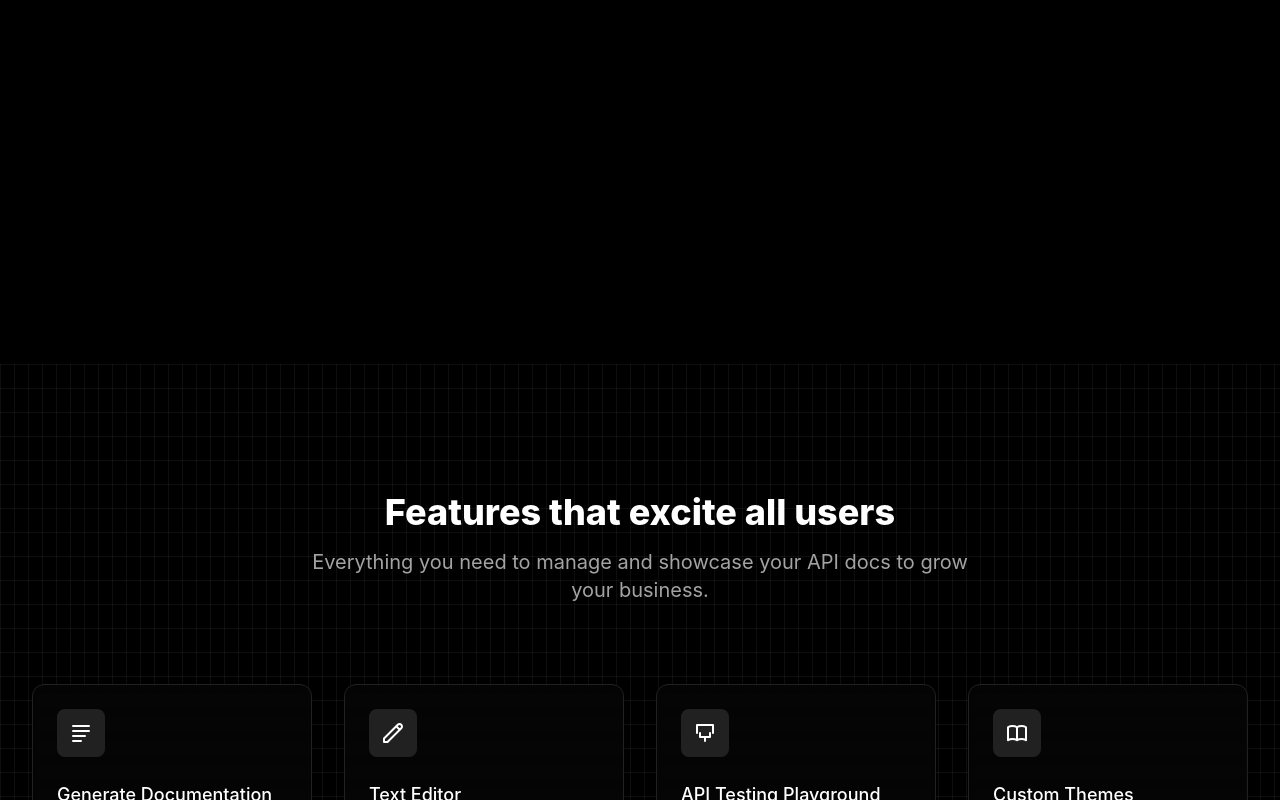
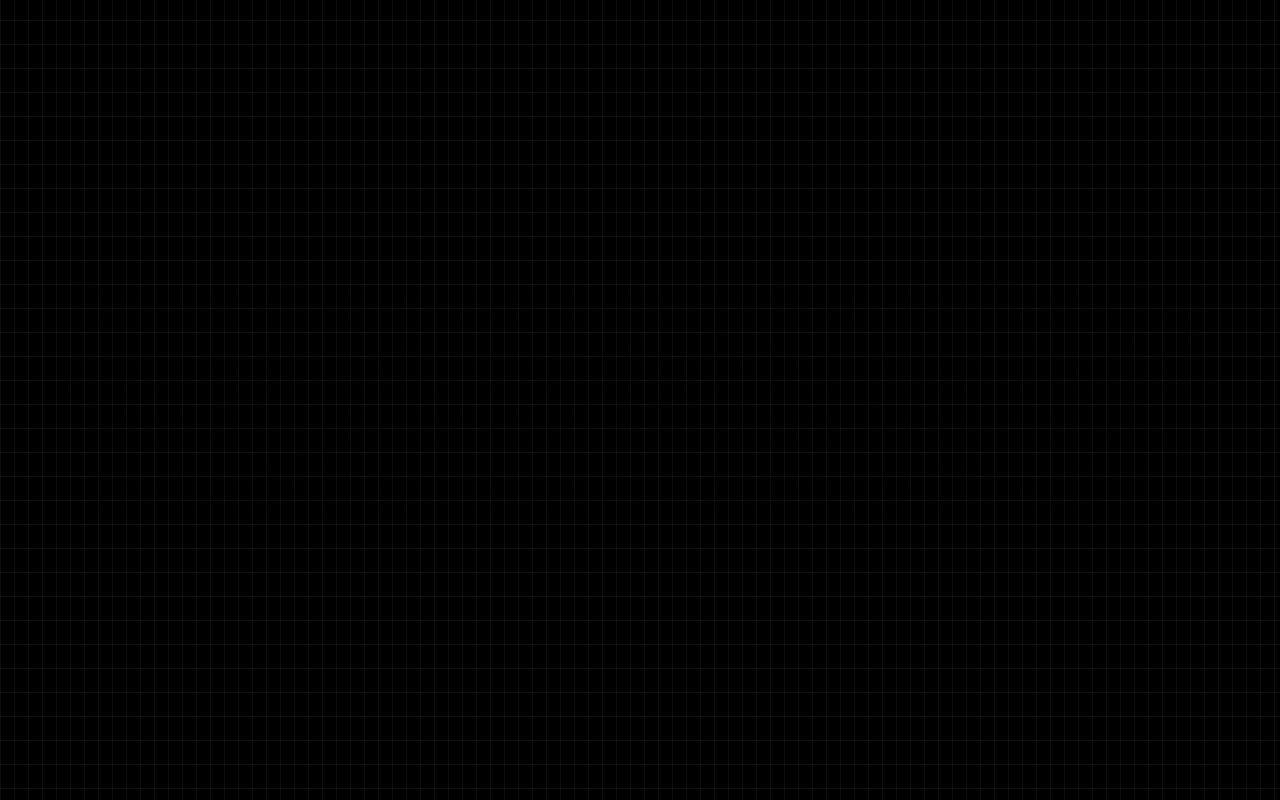
Before and after one commit to giannihart/landing_page, a React (Create React App) app: page / in a window 1280 px wide. Shown: the part 1560-2360 px from the top of the page. Built offline with nearby package versions, Linux system fonts and the light colour scheme.

Commit message:
updated background

```diff
--- a/src/App.tsx
+++ b/src/App.tsx
@@ -26,7 +26,7 @@ function App() {
       />
       <TextRevealByWord
         text="Devscribe saves enterprises millions by automatically transforming repositories into AI-generated API docs in seconds, reducing developer hours by 20-30%."
-        className="bg-background"
+        className="py-24 bg-background"
       />
       <Features />
       <UserTypes />
--- a/src/components/Collaboration /SupportSection.tsx
+++ b/src/components/Collaboration /SupportSection.tsx
@@ -2,7 +2,7 @@ import React from 'react';
 
 const SupportSection = () => {
   return (
-    <section className="relative py-16 bg-background">
+    <section className="relative py-24 bg-background">
       {/* Background decoration */}
       <div className="absolute inset-0">
         <div className="absolute inset-0 bg-gradient-radial from-primary/5 via-background to-background" />
--- a/src/components/features/Features.tsx
+++ b/src/components/features/Features.tsx
@@ -77,7 +77,7 @@ const features = [
 
 const Features = () => {
   return (
-    <div className="relative py-20 md:py-32 bg-background" id="features">
+    <div className="relative py-24 bg-background" id="features">
       {/* Background decoration */}
       <div className="absolute inset-0">
         <div className="absolute inset-0 bg-[linear-gradient(to_right,#4f4f4f2e_1px,transparent_1px),linear-gradient(to_bottom,#4f4f4f2e_1px,transparent_1px)] bg-[size:14px_24px]" />
--- a/src/components/hero/Hero.tsx
+++ b/src/components/hero/Hero.tsx
@@ -44,7 +44,7 @@ const Hero = () => {
   };
 
   return (
-    <div className="relative overflow-hidden bg-background pt-24 pb-16 md:pt-32 md:pb-20">
+    <div className="relative overflow-hidden bg-background pt-24 pb-24">
       {/* Background decoration */}
       <div className="absolute inset-0">
         <div className="absolute inset-0 bg-gradient-radial from-primary/5 via-background to-background" />
--- a/src/components/image-compare/ImageCompare.tsx
+++ b/src/components/image-compare/ImageCompare.tsx
@@ -19,7 +19,7 @@ const ImageCompare: React.FC<ImageCompareProps> = ({
   };
 
   return (
-    <section className="relative py-16 md:py-24 bg-background overflow-hidden" id="product">
+    <section className="relative py-24 bg-background overflow-hidden" id="product">
       <div className="absolute inset-0">
         <div className="absolute inset-0 bg-gradient-radial from-primary/5 via-background to-background" />
         <div className="absolute inset-0 bg-[linear-gradient(to_right,#4f4f4f2e_1px,transparent_1px),linear-gradient(to_bottom,#4f4f4f2e_1px,transparent_1px)] bg-[size:14px_24px]" />
--- a/src/components/text-reveal/TextRevealByWord.tsx
+++ b/src/components/text-reveal/TextRevealByWord.tsx
@@ -22,16 +22,21 @@ const TextRevealByWord: FC<TextRevealByWordProps> = ({
   const words = text.split(" ");
 
   return (
-    <div ref={targetRef} className={cn("relative z-0 h-[50vh]", className)}>
+    <div ref={targetRef} className={cn("relative z-0 h-[200vh] w-full", className)}>
+      {/* Background decoration */}
+      <div className="absolute inset-0 z-0">
+        <div className="absolute inset-0 bg-[linear-gradient(to_right,#4f4f4f2e_1px,transparent_1px),linear-gradient(to_bottom,#4f4f4f2e_1px,transparent_1px)] bg-[size:14px_24px]" />
+      </div>
+
       <div
         className={
-          "sticky top-0 mx-auto flex h-full max-w-full items-center justify-center bg-transparent px-[1rem] py-[1rem]"
+          "sticky top-0 mx-auto flex h-[50%] max-w-full items-center justify-center bg-transparent px-[1rem] py-24 z-10 relative"
         }
       >
         <p
           ref={targetRef}
           className={
-            "flex flex-wrap justify-center text-center p-2 text-3xl font-bold text-black/20 dark:text-white/20 md:p-4 md:text-4xl lg:p-6 lg:text-5xl xl:text-6xl max-w-[1600px] mx-auto"
+            "flex flex-wrap justify-center text-center p-5 text-3xl font-bold text-black/50 dark:text-white/50 md:p-8 md:text-4xl lg:p-10 lg:text-5xl xl:text-6xl max-w-[1600px] mx-auto z-20 relative"
           }
         >
           {words.map((word, i) => {
@@ -58,7 +63,7 @@ interface WordProps {
 const Word: FC<WordProps> = ({ children, progress, range }) => {
   const opacity = useTransform(progress, range, [0, 1]);
   return (
-    <span className="xl:lg-3 relative mx-1 lg:mx-2.5">
+    <span className="xl:lg-3 relative mx-.5 lg:mx-1">
       <span className={"absolute opacity-30"}>{children}</span>
       <motion.span
         style={{ opacity: opacity }}
```
